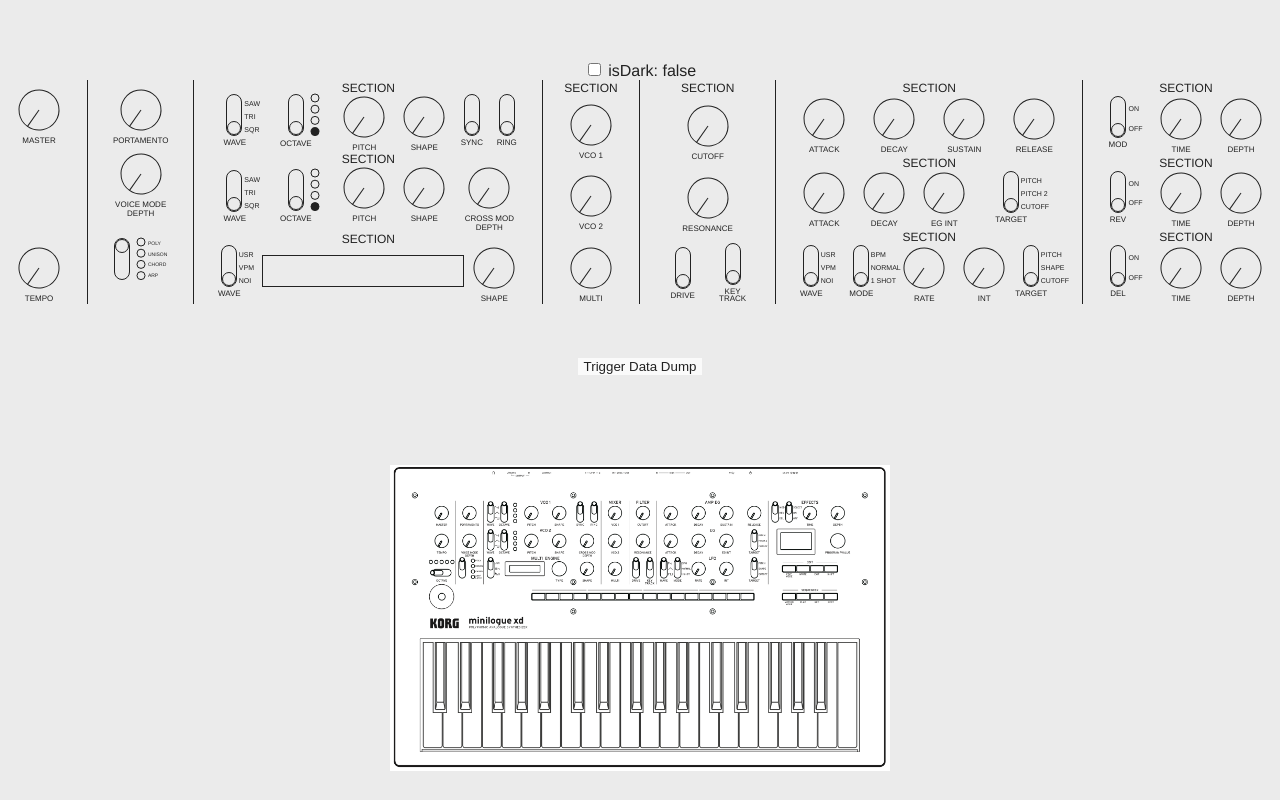
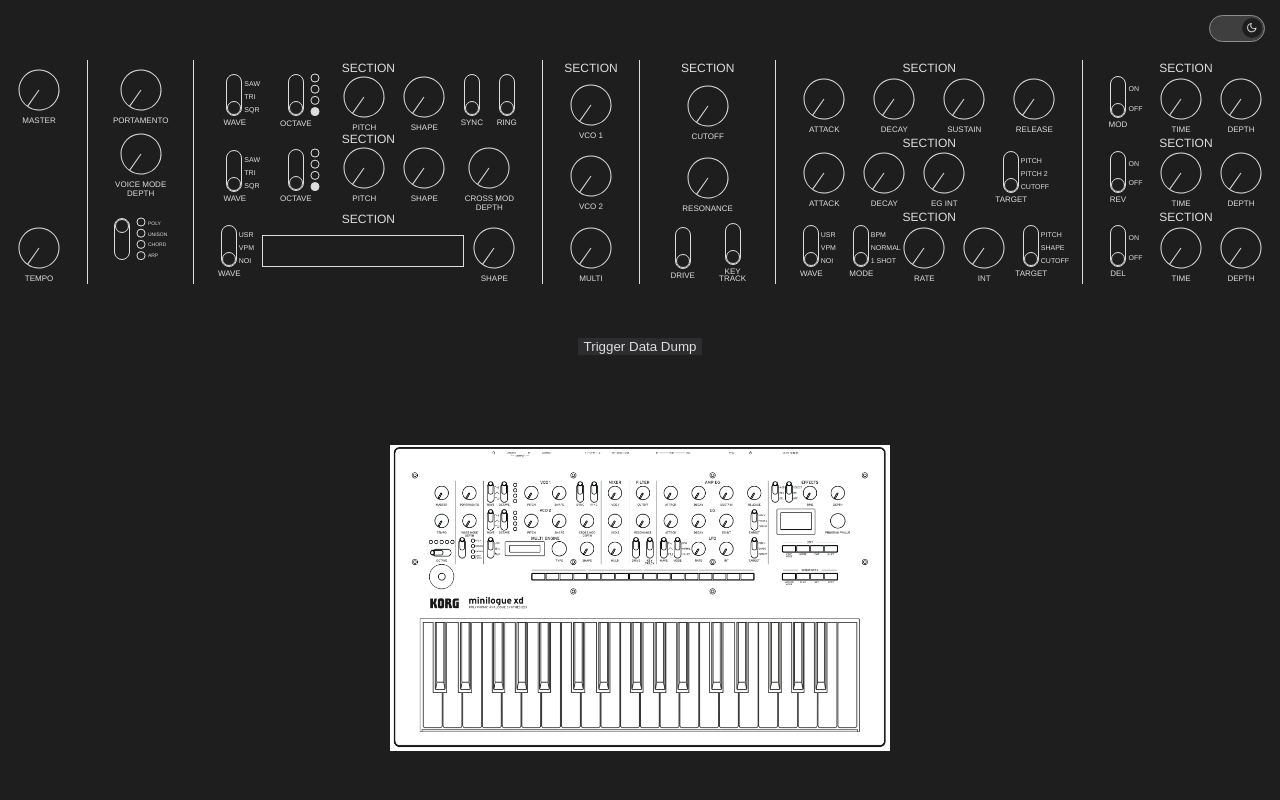
Before and after one commit to willconnell/xd-patch, a Vue app: page / in a window 1280 px wide. Built offline with nearby package versions, Linux system fonts and the light colour scheme.

Commit message:
added themeswitch component for controlling light/dark mode

```diff
--- a/src/App.vue
+++ b/src/App.vue
@@ -1,9 +1,5 @@
 <template>
-  <div class="themeBox">
-    <input type="checkbox" v-model="isDark" />
-    isDark: {{ isDark }}
-    <br />
-  </div>
+  <ThemeSwitch />
   <MinilogueXD />
   <br />
   <br />
@@ -19,30 +15,13 @@
 
 <script>
 import MinilogueXD from "./components/MinilogueXD.vue";
+import ThemeSwitch from "./components/Interface/ThemeSwitch.vue";
 
 export default {
   name: "App",
   components: {
     MinilogueXD,
-  },
-  data() {
-    return {
-      isDark: false,
-      theme: "dark-theme",
-    };
-  },
-  watch: {
-    isDark() {
-      this.setTheme();
-    },
-  },
-  mounted() {
-    this.setTheme();
-  },
-  methods: {
-    setTheme() {
-      document.documentElement.className = this.isDark ? "dark-theme" : "";
-    },
+    ThemeSwitch,
   },
 };
 </script>
@@ -68,7 +47,8 @@
   --background-color-secondary: #fafafa;
   --accent-color: #cacaca;
   --text-primary-color: #222;
-  --element-size: 4rem;
+  --text-secondary-color: #8e8e8e;
+  --element-size: 2.8rem;
 }
 
 /* Define styles for the root window with dark - mode preference */
--- /dev/null
+++ b/src/components/Interface/ThemeSwitch.vue
@@ -0,0 +1,109 @@
+<template>
+  <div class="themeSwitch" @click="toggle">
+    <div class="switchToggle" :class="{ 'switch-toggle-checked': isDark }">
+      <!-- icons from mdi -->
+      <svg
+        v-if="!isDark"
+        style="
+          stroke: none;
+          fill: var(--text-primary-color);
+          width: calc(0.3 * var(--element-size));
+          margin-top: calc(0.055 * var(--element-size));
+          margin-left: calc(-0.006 * var(--element-size));
+        "
+        xmlns="http://www.w3.org/2000/svg"
+        viewBox="0 0 24 24"
+      >
+        <title>weather-sunny</title>
+        <path
+          d="M12,7A5,5 0 0,1 17,12A5,5 0 0,1 12,17A5,5 0 0,1 7,12A5,5 0 0,1 12,7M12,9A3,3 0 0,0 9,12A3,3 0 0,0 12,15A3,3 0 0,0 15,12A3,3 0 0,0 12,9M12,2L14.39,5.42C13.65,5.15 12.84,5 12,5C11.16,5 10.35,5.15 9.61,5.42L12,2M3.34,7L7.5,6.65C6.9,7.16 6.36,7.78 5.94,8.5C5.5,9.24 5.25,10 5.11,10.79L3.34,7M3.36,17L5.12,13.23C5.26,14 5.53,14.78 5.95,15.5C6.37,16.24 6.91,16.86 7.5,17.37L3.36,17M20.65,7L18.88,10.79C18.74,10 18.47,9.23 18.05,8.5C17.63,7.78 17.1,7.15 16.5,6.64L20.65,7M20.64,17L16.5,17.36C17.09,16.85 17.62,16.22 18.04,15.5C18.46,14.77 18.73,14 18.87,13.21L20.64,17M12,22L9.59,18.56C10.33,18.83 11.14,19 12,19C12.82,19 13.63,18.83 14.37,18.56L12,22Z"
+        />
+      </svg>
+      <svg
+        v-else
+        style="
+          stroke: none;
+          fill: var(--text-primary-color);
+          width: calc(0.25 * var(--element-size));
+          margin-top: calc(0.068 * var(--element-size));
+        "
+        xmlns="http://www.w3.org/2000/svg"
+        aria-hidden="true"
+        focusable="false"
+        viewBox="0 0 24 24"
+      >
+        <path
+          d="M12.1,22c-0.3,0-0.6,0-0.9,0c-5.5-0.5-9.5-5.4-9-10.9c0.4-4.8,4.2-8.6,9-9c0.4,0,0.8,0.2,1,0.5c0.2,0.3,0.2,0.8-0.1,1.1c-2,2.7-1.4,6.4,1.3,8.4c2.1,1.6,5,1.6,7.1,0c0.3-0.2,0.7-0.3,1.1-0.1c0.3,0.2,0.5,0.6,0.5,1c-0.2,2.7-1.5,5.1-3.6,6.8C16.6,21.2,14.4,22,12.1,22zM9.3,4.4c-2.9,1-5,3.6-5.2,6.8c-0.4,4.4,2.8,8.3,7.2,8.7c2.1,0.2,4.2-0.4,5.8-1.8c1.1-0.9,1.9-2.1,2.4-3.4c-2.5,0.9-5.3,0.5-7.5-1.1C9.2,11.4,8.1,7.7,9.3,4.4z"
+        ></path>
+      </svg>
+    </div>
+  </div>
+</template>
+
+<script>
+export default {
+  data() {
+    return {
+      // default to dark mode for user's first time on site
+      isDark:
+        localStorage.getItem("isDark") === null
+          ? true
+          : localStorage.getItem("isDark") === "true",
+      theme: "dark-theme",
+    };
+  },
+  watch: {
+    isDark() {
+      this.setTheme();
+    },
+  },
+  mounted() {
+    this.setTheme();
+  },
+  methods: {
+    toggle() {
+      this.isDark = !this.isDark;
+    },
+    setTheme() {
+      document.documentElement.className = this.isDark ? "dark-theme" : "";
+      localStorage.setItem("isDark", this.isDark);
+    },
+  },
+};
+</script>
+
+<style scoped>
+.themeSwitch {
+  width: var(--element-size);
+  border-radius: var(--element-size);
+  border: calc(var(--element-size) * 0.025) solid var(--text-secondary-color);
+  padding: calc(var(--element-size) * 0.1);
+  font-size: calc(var(--element-size) * 0.3);
+  height: calc(var(--element-size) * 0.35);
+  align-items: center;
+  background: var(--accent-color);
+  cursor: pointer;
+  display: flex;
+  position: absolute;
+  top: 15px;
+  right: 15px;
+  transition: background 0.5s ease;
+  justify-content: space-between;
+  z-index: 1;
+}
+.switchToggle {
+  position: absolute;
+  background-color: var(--background-color-primary);
+  border-radius: 50%;
+  top: calc(var(--element-size) * 0.055);
+  left: calc(var(--element-size) * 0.055);
+  height: calc(var(--element-size) * 0.4);
+  width: calc(var(--element-size) * 0.4);
+  padding: 1px;
+  transform: translateX(0);
+  transition: transform 0.3s ease, background-color 0.5s ease;
+}
+.switch-toggle-checked {
+  transform: translateX(calc(var(--element-size) * 0.65)) !important;
+}
+</style>
```
